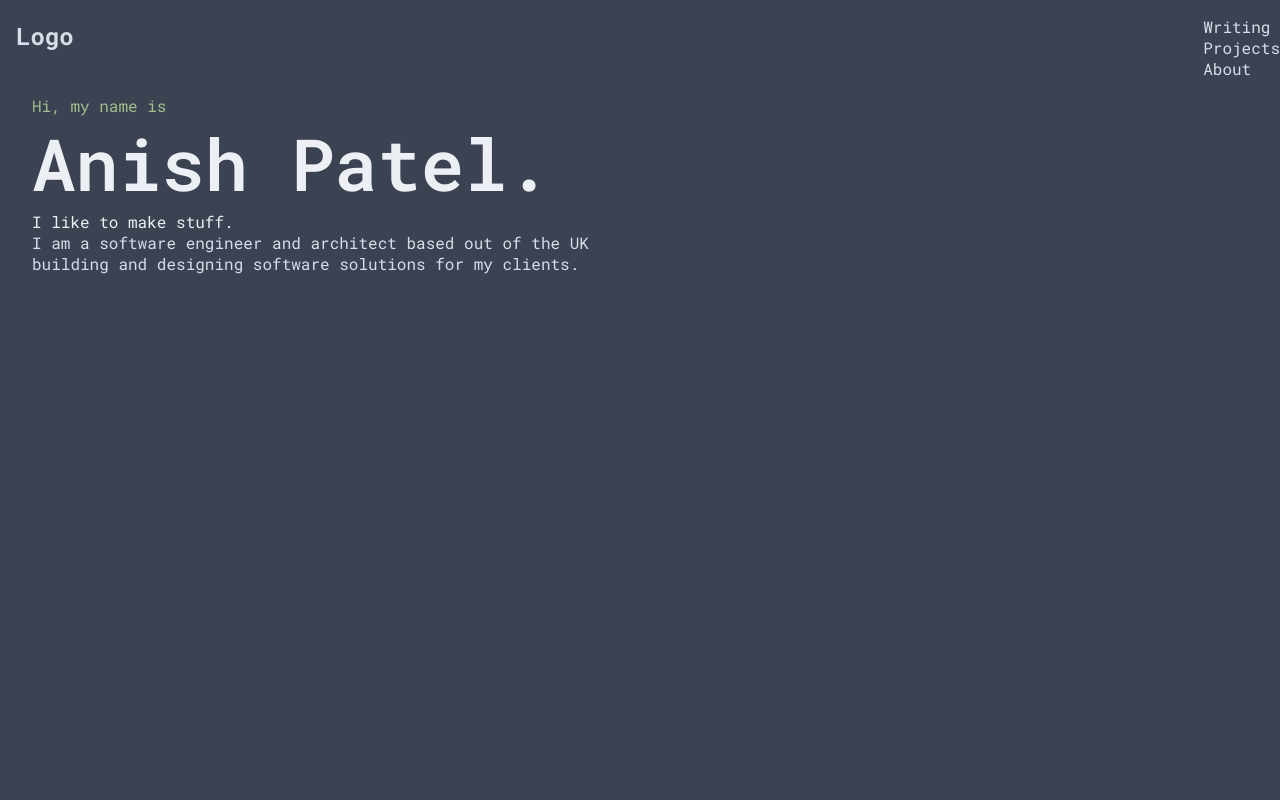
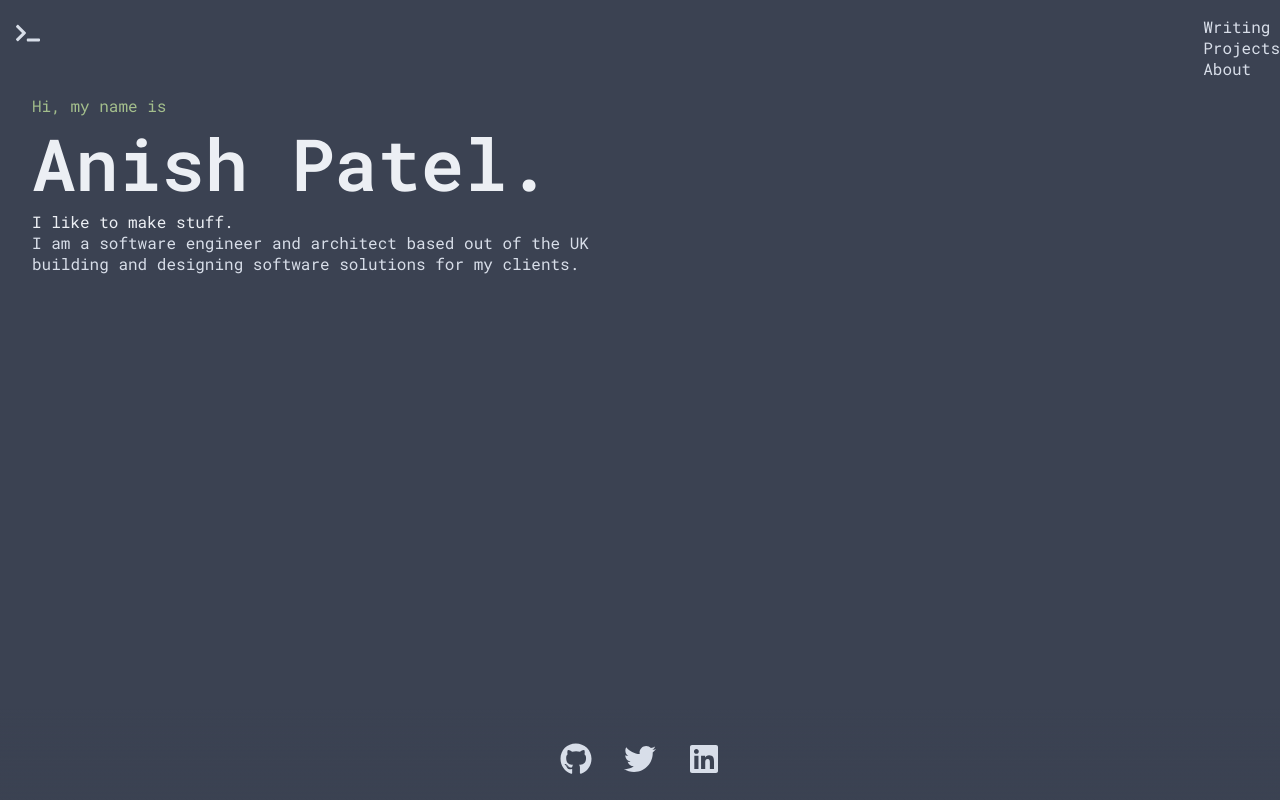
Before and after one commit to codeanish/codeanish.com, a Gatsby site: page / in a window 1280 px wide. Built offline with nearby package versions, Linux system fonts and the light colour scheme; Gatsby itself is replaced by a stand-in of ours.

Commit message:
Adding social icons

```diff
--- a/package.json
+++ b/package.json
@@ -21,6 +21,7 @@
     "node-sass": "^4.14.1",
     "react": "^16.12.0",
     "react-dom": "^16.12.0",
+    "react-icons": "^3.11.0",
     "typeface-roboto-mono": "^1.1.13"
   },
   "devDependencies": {
--- /dev/null
+++ b/src/components/footer.js
@@ -0,0 +1,17 @@
+import React from 'react';
+import styles from './footer.module.scss'
+import {FaGithub, FaTwitter, FaLinkedin} from 'react-icons/fa'
+
+const Footer = () => {
+    return(
+        <div className={styles.footer}>
+            <div className={styles.container}>
+                <a href="https://github.com/codeanish" target="_blank" className={styles.icon}><FaGithub/></a>
+                <a href="https://twitter.com/codeanish" target="_blank" className={styles.icon}><FaTwitter/></a>
+                <a href="https://www.linkedin.com/in/codeanish/" target="_blank" className={styles.icon}><FaLinkedin/></a>
+            </div>
+        </div>
+    );
+};
+
+export default Footer;
--- /dev/null
+++ b/src/components/footer.module.scss
@@ -0,0 +1,21 @@
+@import "../styles/variables.scss";
+
+.footer{
+    position: fixed;
+    left: 0;
+    bottom: 0;
+    width: 100%;
+}
+
+.container{
+    display: flex;
+    justify-content: center;
+    padding: 2em 0 1em 0;
+
+    background-image: linear-gradient(rgba($background, 0.7), rgba($background, 1));
+}
+
+.icon{
+    font-size: 2em;
+    padding: 0 0.5em;
+}
--- a/src/components/layout.js
+++ b/src/components/layout.js
@@ -2,6 +2,7 @@ import React from 'react'
 import "../styles/global.scss"
 import Nav from './nav'
 import styles from './layout.module.scss'
+import Footer from './footer'
 
 const Layout = ({children}) =>{
 
@@ -11,6 +12,7 @@ const Layout = ({children}) =>{
             <div className={styles.contentWrapper}>
                 {children}
             </div>
+            <Footer/>
         </div>
     )
 }
--- a/src/components/nav.js
+++ b/src/components/nav.js
@@ -1,12 +1,13 @@
 import React from 'react';
 import {Link} from 'gatsby'
 import styles from './nav.module.scss'
+import {FaTerminal} from 'react-icons/fa'
 
 const Nav = () => {
     return (
         <nav className={styles.container}>
             <div className={styles.logo}>
-                <Link to="/"><h1>Logo</h1></Link>
+                <Link to="/"><h1><FaTerminal/></h1></Link>
             </div>
             <ol className={styles.navLinks}>
                 <Link to="/blog"><li>Writing</li></Link>
```
Also changed, not shown: 1 other file.
